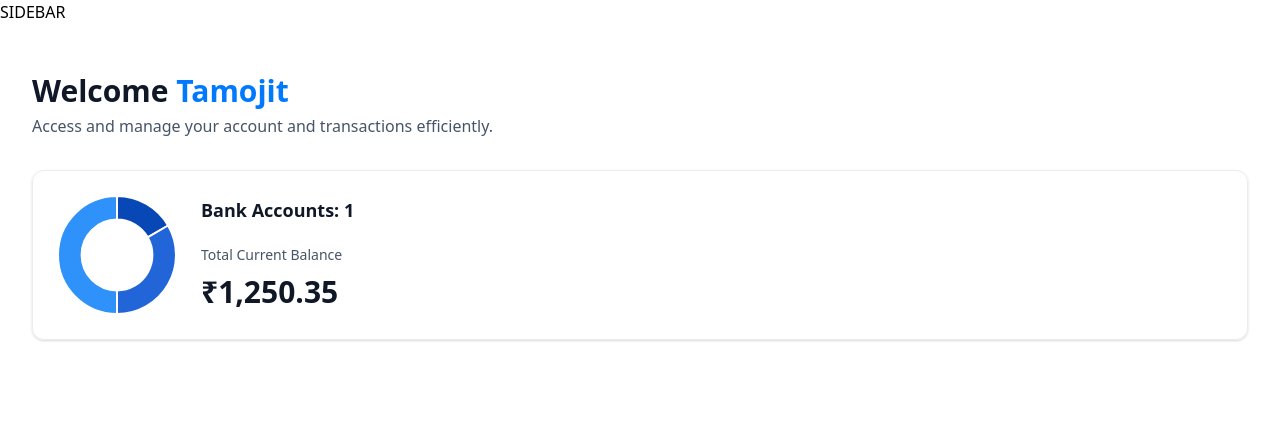
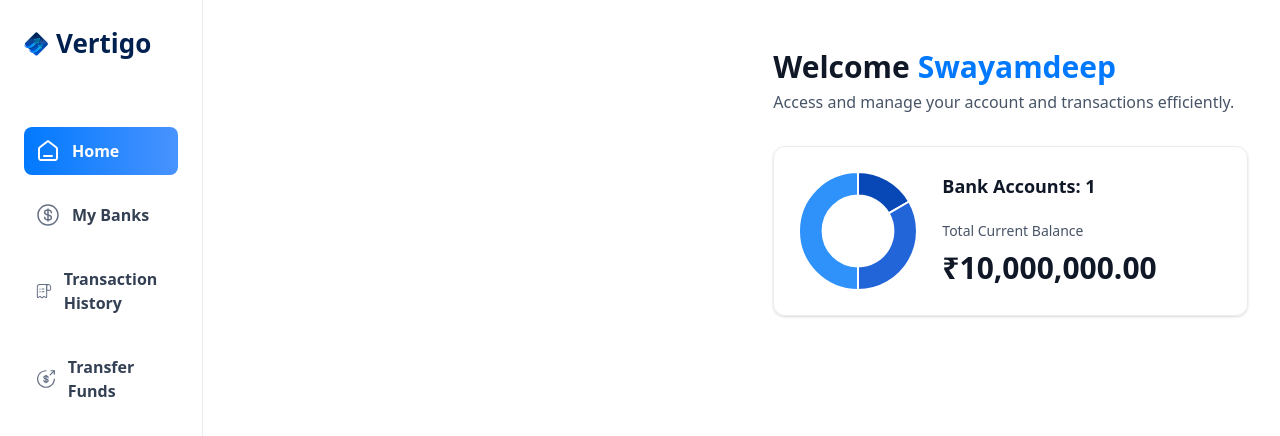
Before and after one commit to Tamoziit/Vertigo-next.js-banking-app, a Next.js app: page / in a window 1280 px wide. Shown: the top 436 px of the page. Built offline with nearby package versions, Linux system fonts and the light colour scheme.

Commit message:
navbar ui

```diff
--- a/app/(root)/layout.tsx
+++ b/app/(root)/layout.tsx
@@ -1,16 +1,40 @@
 /* (foldername) --> this type of folder structure helps to create nested app routes with a seperate layout for each route
 eg: Here, in this use case, We need the sidebar component in root ("/") routes, but not in auth routes. (foldername) marks the route as "Route Group" thus creating a seperate layout for auth - without the sidebar, & another layout for root - with sidebar.
 */
+
+import MobileNav from "@/components/MobileNav";
+import Sidebar from "@/components/Sidebar";
+import Image from "next/image";
 
 export default function RootLayout({
   children,
 }: Readonly<{
   children: React.ReactNode;
 }>) {
+  const loggedIn = { firstName: "Tamojit", lastName: "Das" };
+
   return (
-    <main>
-        SIDEBAR
-        {children}
+    <main className="flex h-screen w-full font-inter">
+      <Sidebar
+        user={loggedIn}
+      />
+
+      {/* Mobile Nav bar */}
+      <div className="flex size-full flex-col">
+        <div className="root-layout">
+          <Image
+            src="/icons/logo.svg"
+            alt="menu icon"
+            width={30}
+            height={30}
+          />
+          <div>
+            <MobileNav />
+          </div>
+        </div>
+      </div>
+
+      {children}
     </main>
   );
 }
--- a/app/(root)/page.tsx
+++ b/app/(root)/page.tsx
@@ -2,7 +2,7 @@
 import TotalBalanceBox from '@/components/TotalBalanceBox';
 
 const Home = () => {
-  const loggedIn = { firstName: "Tamojit" };
+  const loggedIn = { firstName: "Swayamdeep" };
 
   return (
     <section className='home'>
@@ -18,7 +18,7 @@
           <TotalBalanceBox
             accounts={[]}
             totalBanks={1}
-            totalCurrentBalance={1250.35}
+            totalCurrentBalance={10000000}
           />
         </header>
       </div>
--- /dev/null
+++ b/components/MobileNav.tsx
@@ -0,0 +1,7 @@
+const MobileNav = () => {
+  return (
+    <div>MobileNav</div>
+  )
+}
+
+export default MobileNav
--- /dev/null
+++ b/components/Sidebar.tsx
@@ -0,0 +1,54 @@
+"use client";
+
+import { sidebarLinks } from "@/constants";
+import { cn } from "@/lib/utils";
+import Image from "next/image";
+import Link from "next/link";
+import { usePathname } from "next/navigation";
+
+const Sidebar = ({ user }: SiderbarProps) => {
+    const pathName = usePathname();
+
+    return (
+        <section className="sidebar">
+            <nav className="flex flex-col gap-4">
+                <Link href="/" className="mb-12 cursor-pointer flex items-center gap-2">
+                    <Image
+                        src="/icons/logo.svg"
+                        width={34}
+                        height={34}
+                        alt="Vertigo Logo"
+                        className="size-[24px] max-xl:size-14"
+                    />
+                    <h1 className="sidebar-logo">Vertigo</h1>
+                </Link>
+
+                {sidebarLinks.map((item) => {
+                    const isActive = pathName === item.route || pathName.startsWith(`${item.route}/`);
+
+                    return (
+                        <Link
+                            href={item.route}
+                            key={item.label}
+                            className={cn('sidebar-link', { 'bg-bank-gradient': isActive })}
+                        >
+                            <div className="relative size-6">
+                                <Image
+                                    src={item.imgURL}
+                                    alt={item.label}
+                                    fill
+                                    className={cn({ 'brightness-[3] invert-0': isActive })}
+                                />
+                            </div>
+                            <p className={cn('sidebar-label', { '!text-white': isActive })}>
+                                {item.label}
+                            </p>
+                        </Link>
+                    )
+                })}
+            </nav>
+        </section>
+    )
+}
+
+export default Sidebar
```
